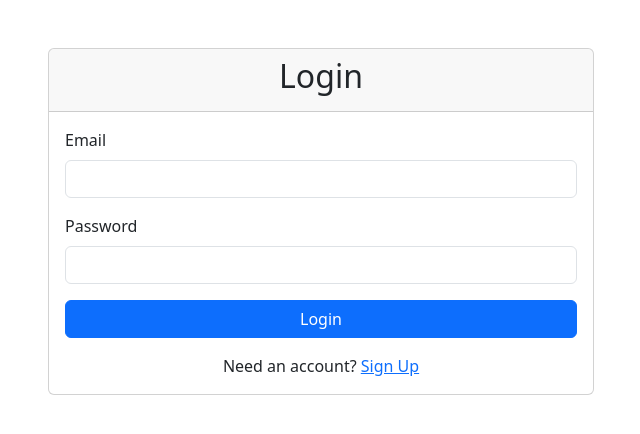
After one commit to Sicariusa/financeTracker-Python, a Flask app: page /login in a window 1280 px wide. The commit adds this page. Shown: the top 434 px of the page, without its empty margins (319-959 px from the left). Run offline with Flask 3, Linux system fonts and the light colour scheme.

Commit message:
Add secure user authentication with Flask-Login and Flask-Bcrypt

```diff
--- a/app.py
+++ b/app.py
@@ -1,12 +1,39 @@
-from flask import Flask, render_template, request, jsonify
+from flask import Flask, render_template, request, jsonify, redirect, url_for, flash
 from flask_sqlalchemy import SQLAlchemy
+from flask_login import LoginManager, UserMixin, login_user, logout_user, login_required, current_user
+from flask_bcrypt import Bcrypt
+from flask_wtf import FlaskForm
+from wtforms import StringField, PasswordField, SubmitField
+from wtforms.validators import DataRequired, Length, Email, EqualTo, ValidationError
+from sqlalchemy.orm import relationship
 from datetime import datetime
 import os
+import secrets
 from sqlalchemy import func, extract
+from email_validator import validate_email, EmailNotValidError
 
 app = Flask(__name__)
+# Generate a secure random secret key
+app.config['SECRET_KEY'] = secrets.token_hex(32)
 app.config['SQLALCHEMY_DATABASE_URI'] = 'sqlite:///finance.db'
+app.config['SQLALCHEMY_TRACK_MODIFICATIONS'] = False
+
 db = SQLAlchemy(app)
+bcrypt = Bcrypt(app)
+login_manager = LoginManager(app)
+login_manager.login_view = 'login'
+login_manager.login_message_category = 'info'
+
+@login_manager.user_loader
+def load_user(user_id):
+    return User.query.get(int(user_id))
+
+class User(db.Model, UserMixin):
+    id = db.Column(db.Integer, primary_key=True)
+    username = db.Column(db.String(20), unique=True, nullable=False)
+    email = db.Column(db.String(120), unique=True, nullable=False)
+    password = db.Column(db.String(60), nullable=False)
+    transactions = relationship('Transaction', back_populates='user')
 
 class Transaction(db.Model):
     id = db.Column(db.Integer, primary_key=True)
@@ -15,15 +42,101 @@ class Transaction(db.Model):
     category = db.Column(db.String(50), nullable=False)
     description = db.Column(db.String(200))
     date = db.Column(db.DateTime, nullable=False, default=datetime.utcnow)
+    user_id = db.Column(db.Integer, db.ForeignKey('user.id'), nullable=False)
+    user = relationship('User', back_populates='transactions')
 
+class RegistrationForm(FlaskForm):
+    username = StringField('Username',
+        validators=[DataRequired(), Length(min=2, max=20)])
+    email = StringField('Email',
+        validators=[DataRequired(), Email()])
+    password = PasswordField('Password',
+        validators=[DataRequired(), Length(min=6)])
+    confirm_password = PasswordField('Confirm Password',
+        validators=[DataRequired(), EqualTo('password')])
+    submit = SubmitField('Sign Up')
+
+    def validate_username(self, username):
+        user = User.query.filter_by(username=username.data).first()
+        if user:
+            raise ValidationError('That username is taken. Please choose a different one.')
+
+    def validate_email(self, email):
+        user = User.query.filter_by(email=email.data).first()
+        if user:
+            raise ValidationError('That email is taken. Please choose a different one.')
+
+class LoginForm(FlaskForm):
+    email = StringField('Email',
+        validators=[DataRequired(), Email()])
+    password = PasswordField('Password',
+        validators=[DataRequired()])
+    submit = SubmitField('Login')
+
+# Create database tables
 with app.app_context():
     db.create_all()
 
+@app.route("/register", methods=['GET', 'POST'])
+def register():
+    if current_user.is_authenticated:
+        return redirect(url_for('index'))
+
+    form = RegistrationForm()
+    if form.validate_on_submit():
+        # Validate email format
+        try:
+            valid = validate_email(form.email.data)
+            email = valid.email
+        except EmailNotValidError:
+            flash('Invalid email address.', 'danger')
+            return render_template('register.html', title='Register', form=form)
+
+        # Hash the password
+        hashed_password = bcrypt.generate_password_hash(form.password.data).decode('utf-8')
+
+        # Create new user
+        user = User(username=form.username.data,
+                    email=email,
+                    password=hashed_password)
+
+        db.session.add(user)
+        db.session.commit()
+
+        flash(f'Account created for {form.username.data}! You can now log in.', 'success')
+        return redirect(url_for('login'))
+
+    return render_template('register.html', title='Register', form=form)
+
+@app.route("/login", methods=['GET', 'POST'])
+def login():
+    if current_user.is_authenticated:
+        return redirect(url_for('index'))
+
+    form = LoginForm()
+    if form.validate_on_submit():
+        user = User.query.filter_by(email=form.email.data).first()
+        if user and bcrypt.check_password_hash(user.password, form.password.data):
+            login_user(user)
+            flash('Login successful!', 'success')
+            return redirect(url_for('index'))
+        else:
+            flash('Login unsuccessful. Please check email and password.', 'danger')
+
+    return render_template('login.html', title='Login', form=form)
+
+@app.route("/logout")
+def logout():
+    logout_user()
+    return redirect(url_for('login'))
+
 @app.route('/')
+@login_required
 def index():
     return render_template('index.html')
 
 @app.route('/api/transactions', methods=['GET', 'POST'])
+@login_required
 def handle_transactions():
     if request.method == 'POST':
         data = request.json
@@ -32,13 +145,16 @@ def handle_transactions():
             amount=float(data['amount']),
             category=data['category'],
             description=data.get('description', ''),
-            date=datetime.strptime(data['date'], '%Y-%m-%d')
+            date=datetime.strptime(data['date'], '%Y-%m-%d'),
+            user_id=current_user.id
         )
         db.session.add(transaction)
         db.session.commit()
         return jsonify({'message': 'Transaction added successfully'})
 
-    transactions = Transaction.query.order_by(Transaction.date.desc()).all()
+    # Fetch only current user's transactions
+    transactions = Transaction.query.filter_by(user_id=current_user.id)\
+        .order_by(Transaction.date.desc()).all()
     return jsonify([{
         'id': t.id,
         'type': t.type,
@@ -49,18 +165,19 @@ def handle_transactions():
     } for t in transactions])
 
 @app.route('/api/analytics')
+@login_required
 def get_analytics():
-    # Get total income and expenses
+    # Get total income and expenses for current user
     income = db.session.query(db.func.sum(Transaction.amount))\
-        .filter(Transaction.type == 'income').scalar() or 0
+        .filter(Transaction.type == 'income', Transaction.user_id == current_user.id).scalar() or 0
     expenses = db.session.query(db.func.sum(Transaction.amount))\
-        .filter(Transaction.type == 'expense').scalar() or 0
+        .filter(Transaction.type == 'expense', Transaction.user_id == current_user.id).scalar() or 0
 
-    # Get category-wise expenses
+    # Get category-wise expenses for current user
     category_expenses = db.session.query(
         Transaction.category,
         db.func.sum(Transaction.amount)
-    ).filter(Transaction.type == 'expense')\
+    ).filter(Transaction.type == 'expense', Transaction.user_id == current_user.id)\
      .group_by(Transaction.category).all()
 
     return jsonify({
@@ -71,6 +188,7 @@ def get_analytics():
     })
 
 @app.route('/api/analytics/monthly', methods=['GET'])
+@login_required
 def get_monthly_analytics():
     # Monthly income and expenses
     monthly_data = db.session.query(
@@ -78,7 +196,8 @@ def get_monthly_analytics():
         extract('month', Transaction.date).label('month'),
         func.sum(Transaction.amount).label('total_amount'),
         Transaction.type
-    ).group_by('year', 'month', Transaction.type)\
+    ).filter(Transaction.user_id == current_user.id)\
+     .group_by('year', 'month', Transaction.type)\
      .order_by('year', 'month')\
      .all()
 
@@ -94,18 +213,19 @@ def get_monthly_analytics():
     return jsonify(monthly_summary)
 
 @app.route('/api/analytics/trends', methods=['GET'])
+@login_required
 def get_financial_trends():
     # Trend analysis
     trends = {
         'avg_monthly_income': db.session.query(func.avg(Transaction.amount))\
-            .filter(Transaction.type == 'income').scalar() or 0,
+            .filter(Transaction.type == 'income', Transaction.user_id == current_user.id).scalar() or 0,
         'avg_monthly_expense': db.session.query(func.avg(Transaction.amount))\
-            .filter(Transaction.type == 'expense').scalar() or 0,
+            .filter(Transaction.type == 'expense', Transaction.user_id == current_user.id).scalar() or 0,
         'top_expense_categories': dict(
             db.session.query(
                 Transaction.category,
                 func.sum(Transaction.amount)
-            ).filter(Transaction.type == 'expense')\
+            ).filter(Transaction.type == 'expense', Transaction.user_id == current_user.id)\
              .group_by(Transaction.category)\
              .order_by(func.sum(Transaction.amount).desc())\
              .limit(5).all()
@@ -115,18 +235,20 @@ def get_financial_trends():
 
     # Calculate income-expense ratio
     total_income = db.session.query(func.sum(Transaction.amount))\
-        .filter(Transaction.type == 'income').scalar() or 1
+        .filter(Transaction.type == 'income', Transaction.user_id == current_user.id).scalar() or 1
     total_expense = db.session.query(func.sum(Transaction.amount))\
-        .filter(Transaction.type == 'expense').scalar() or 0
+        .filter(Transaction.type == 'expense', Transaction.user_id == current_user.id).scalar() or 0
 
     trends['income_expense_ratio'] = total_income / (total_expense or 1)
 
     return jsonify(trends)
 
 @app.route('/api/analytics/cashflow', methods=['GET'])
+@login_required
 def get_cashflow_analysis():
     # Cumulative cashflow over time
-    transactions = Transaction.query.order_by(Transaction.date).all()
+    transactions = Transaction.query.filter_by(user_id=current_user.id)\
+        .order_by(Transaction.date).all()
 
     cashflow = []
     cumulative_balance = 0
--- a/requirements.txt
+++ b/requirements.txt
@@ -2,3 +2,7 @@ Flask==3.0.0
 Flask-SQLAlchemy==3.1.1
 SQLAlchemy==2.0.25
 python-dotenv==1.0.0
+Flask-Login==0.6.3
+Flask-Bcrypt==1.0.1
+email-validator==2.1.1
+flask-wtf==1.2.1
--- a/templates/index.html
+++ b/templates/index.html
@@ -11,6 +11,9 @@
     <nav class="navbar navbar-dark bg-dark">
         <div class="container">
             <span class="navbar-brand mb-0 h1">Financial Tracker</span>
+            <div class="navbar-nav ml-auto">
+                <a href="{{ url_for('logout') }}" class="btn btn-outline-light">Logout</a>
+            </div>
         </div>
     </nav>
 
--- /dev/null
+++ b/templates/login.html
@@ -0,0 +1,63 @@
+<!DOCTYPE html>
+<html lang="en">
+<head>
+    <meta charset="UTF-8">
+    <meta name="viewport" content="width=device-width, initial-scale=1.0">
+    <title>Login - Financial Tracker</title>
+    <link href="https://cdn.jsdelivr.net/npm/bootstrap@5.3.0/dist/css/bootstrap.min.css" rel="stylesheet">
+</head>
+<body>
+    <div class="container mt-5">
+        <div class="row justify-content-center">
+            <div class="col-md-6">
+                <div class="card">
+                    <div class="card-header">
+                        <h2 class="text-center">Login</h2>
+                    </div>
+                    <div class="card-body">
+                        {% with messages = get_flashed_messages(with_categories=true) %}
+                            {% if messages %}
+                                {% for category, message in messages %}
+                                    <div class="alert alert-{{ category }}">{{ message }}</div>
+                                {% endfor %}
+                            {% endif %}
+                        {% endwith %}
+                        <form method="POST" action="">
+                            {{ form.hidden_tag() }}
+                            <div class="mb-3">
+                                {{ form.email.label(class="form-label") }}
+                                {{ form.email(class="form-control") }}
+                                {% if form.email.errors %}
+                                    <div class="text-danger">
+                                        {% for error in form.email.errors %}
+                                            <span>{{ error }}</span>
+                                        {% endfor %}
+                                    </div>
+                                {% endif %}
+                            </div>
+                            <div class="mb-3">
+                                {{ form.password.label(class="form-label") }}
+                                {{ form.password(class="form-control") }}
+                                {% if form.password.errors %}
+                                    <div class="text-danger">
+                                        {% for error in form.password.errors %}
+                                            <span>{{ error }}</span>
+                                        {% endfor %}
+                                    </div>
+                                {% endif %}
+                            </div>
+                            <div class="d-grid">
+                                {{ form.submit(class="btn btn-primary") }}
+                            </div>
+                        </form>
+                        <div class="text-center mt-3">
+                            Need an account? <a href="{{ url_for('register') }}">Sign Up</a>
+                        </div>
+                    </div>
+                </div>
+            </div>
+        </div>
+    </div>
+    <script src="https://cdn.jsdelivr.net/npm/bootstrap@5.3.0/dist/js/bootstrap.bundle.min.js"></script>
+</body>
+</html>
```
Also changed, not shown: templates/register.html (added, +85 -0 lines), README.md.
